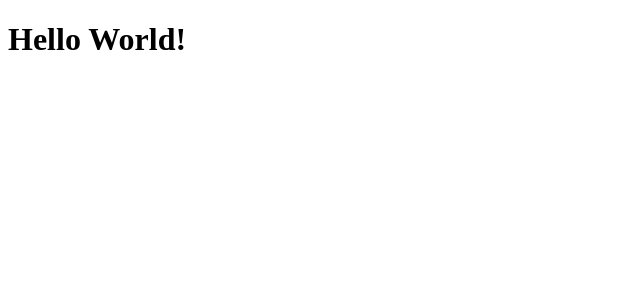
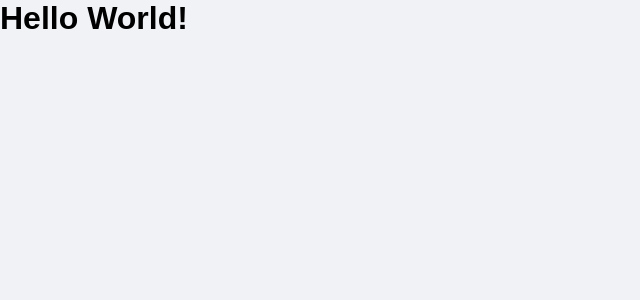
Before and after one commit to ajcadev/ignite-react-dtmoney, a React (Create React App) app: page / in a window 1280 px wide. Shown: the top 300 px of the page, without its empty margins (0-640 px from the left). Built offline with nearby package versions, Linux system fonts and the light colour scheme.

Commit message:
add global styles

```diff
--- a/public/index.html
+++ b/public/index.html
@@ -3,6 +3,7 @@
   <head>
     <meta charset="utf-8" />
     <meta name="viewport" content="width=device-width, initial-scale=1" />
+    <link rel="shortcut icon" href="favicon.png" type="image/png">
     <title>dtmoney</title>
   </head>
   <body>
--- a/src/App.tsx
+++ b/src/App.tsx
@@ -1,7 +1,10 @@
+import { GlobalStyles } from "./styles/global";
+
 export function App() {
   return (
     <div className="App">
       <h1>Hello World!</h1>
+      <GlobalStyles />
     </div>
   );
 }
--- /dev/null
+++ b/src/styles/global.ts
@@ -0,0 +1,78 @@
+import { createGlobalStyle } from "styled-components"
+
+export const GlobalStyles = createGlobalStyle`
+:root {
+  --background: #f0f2f5;
+  --red: #e52e4d;
+  --green: #33cc95;
+  --blue: #5429cc;
+  --blue-light: #6933ff;
+  --text-title: #363f5f;
+  --text-body: #969cb3;
+  --shape: #ffffff;
+}
+* {
+  margin: 0;
+  padding: 0;
+  box-sizing: border-box;
+}
+html {
+  @media (max-width: 1080px) {
+    font-size: 93.75%; //15px
+  }
+  @media (max-width: 720px) {
+    font-size: 87.5%; // 14px
+  }
+}
+body {
+  background: var(--background);
+  -webkit-font-smoothing: antialiased;
+}
+body, input, textarea, select, button {
+  font-family: 'Poppins', sans-serif;
+  font-weight: 400;
+}
+h1, h2, h3, h4, h5, h6, strong {
+  font-weight: 600;
+}
+button {
+  cursor: pointer;
+}
+[disabled] {
+  opacity: 0.6;
+  cursor: not-allowed;
+}
+.react-modal-overlay {
+  background: rgba(0,0,0,0.5);
+
+  position: fixed;
+  top: 0;
+  bottom: 0;
+  right: 0;
+  left: 0;
+  display: flex;
+  align-items: center;
+  justify-content: center;
+}
+.react-modal-content{
+  width: 100%;
+  max-width: 576px;
+  background: var(--background);
+  padding: 3rem;
+  position: relative;
+  border-radius: 0.25rem;
+
+}
+.react-modal-close {
+  position: absolute;
+  right: 1.5rem;
+  top: 1.5rem;
+  border: 0;
+  background: transparent;
+  transition: filter 0.2s;
+
+  &:hover {
+    filter: brightness(0.8);
+  }
+}
+`
```
